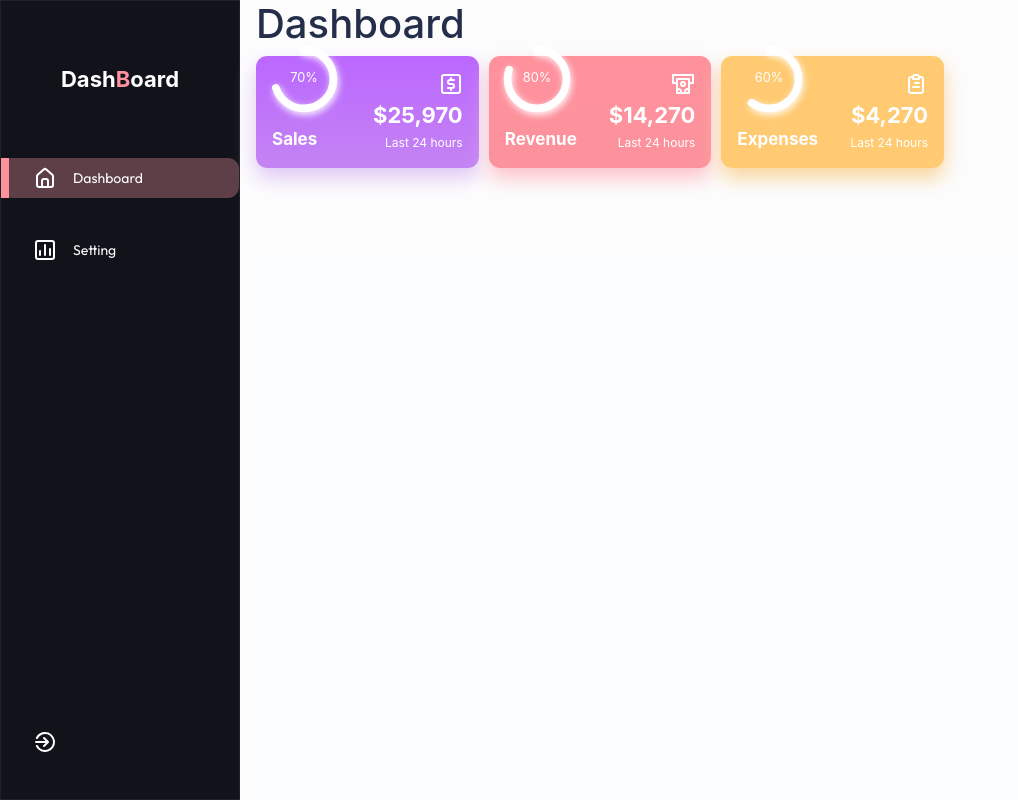
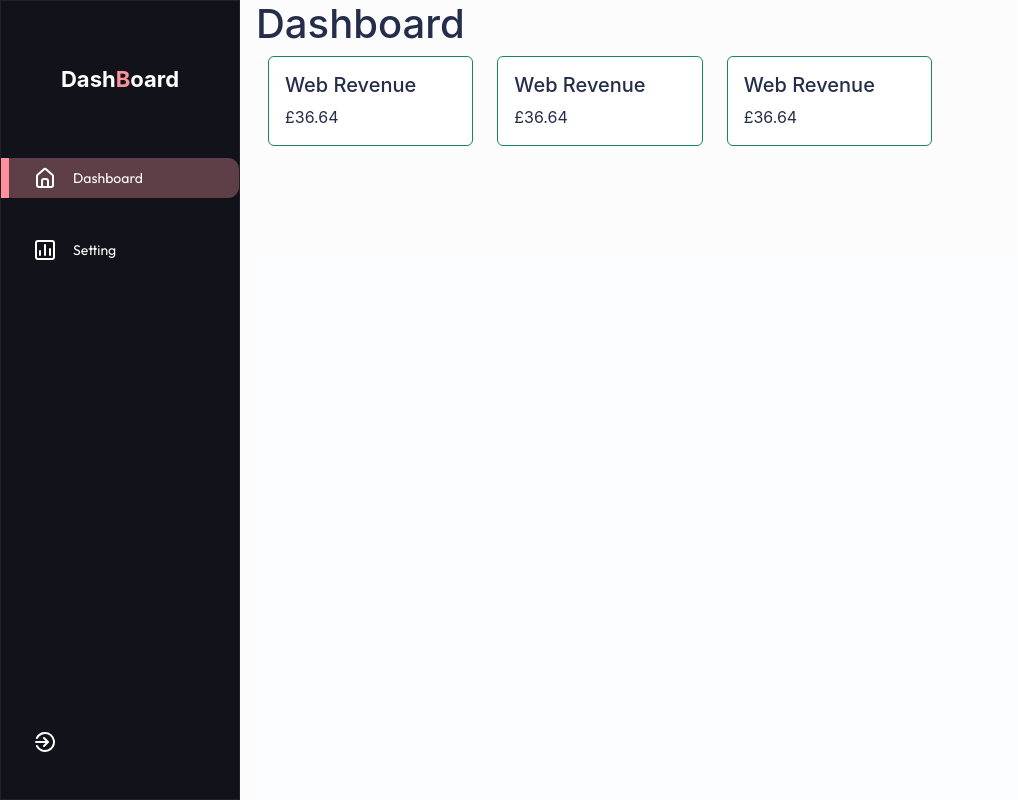
Before and after one commit to iamrealfarhanbd/b2bDashboard, a React (Create React App) app: page / in a window 1280 px wide. Shown: the whole page, without its empty margins (0-1018 px from the left). Built offline with nearby package versions, Linux system fonts and the light colour scheme.

Commit message:
dashboard layout ready

```diff
--- a/src/Components/Card/Card.css
+++ b/src/Components/Card/Card.css
@@ -1,7 +1,7 @@
 .CompactCard {
   display: flex;
   flex: 1;
-  height: 7rem !important;
+  height: 10rem !important;
   border-radius: 0.7rem;
   color: white;
   padding: 1rem;
@@ -64,7 +64,7 @@
   width: 60%;
   height: 70vh;
   z-index: 9;
-  left: 13rem;
+  left: 20rem;
   border-radius: 1rem;
   display: flex;
   flex-direction: column;
--- a/src/Components/Card/Card.js
+++ /dev/null
@@ -1,127 +0,0 @@
-import React, { useState } from "react";
-import "./Card.css";
-import { CircularProgressbar } from "react-circular-progressbar";
-import "react-circular-progressbar/dist/styles.css";
-import { motion, AnimateSharedLayout } from "framer-motion";
-import { UilTimes } from "@iconscout/react-unicons";
-import Chart from "react-apexcharts";
-
-// parent Card
-
-const Card = (props) => {
-  const [expanded, setExpanded] = useState(false);
-  return (
-    <AnimateSharedLayout>
-      {expanded ? (
-        <ExpandedCard param={props} setExpanded={() => setExpanded(false)} />
-      ) : (
-        <CompactCard param={props} setExpanded={() => setExpanded(true)} />
-      )}
-    </AnimateSharedLayout>
-  );
-};
-
-// Compact Card
-function CompactCard({ param, setExpanded }) {
-  const Png = param.png;
-  return (
-    <motion.div
-      className="CompactCard"
-      style={{
-        background: param.color.backGround,
-        boxShadow: param.color.boxShadow,
-      }}
-      layoutId="expandableCard"
-      onClick={setExpanded}
-    >
-      <div className="radialBar">
-        <CircularProgressbar
-          value={param.barValue}
-          text={`${param.barValue}%`}
-        />
-        <span>{param.title}</span>
-      </div>
-      <div className="detail">
-        <Png />
-        <span>${param.value}</span>
-        <span>Last 24 hours</span>
-      </div>
-    </motion.div>
-  );
-}
-
-// Expanded Card
-function ExpandedCard({ param, setExpanded }) {
-  const data = {
-    options: {
-      chart: {
-        type: "area",
-        height: "auto",
-      },
-
-      dropShadow: {
-        enabled: false,
-        enabledOnSeries: undefined,
-        top: 0,
-        left: 0,
-        blur: 3,
-        color: "#000",
-        opacity: 0.35,
-      },
-
-      fill: {
-        colors: ["#fff"],
-        type: "gradient",
-      },
-      dataLabels: {
-        enabled: false,
-      },
-      stroke: {
-        curve: "smooth",
-        colors: ["white"],
-      },
-      tooltip: {
-        x: {
-          format: "dd/MM/yy HH:mm",
-        },
-      },
-      grid: {
-        show: true,
-      },
-      xaxis: {
-        type: "datetime",
-        categories: [
-          "2018-09-19T00:00:00.000Z",
-          "2018-09-19T01:30:00.000Z",
-          "2018-09-19T02:30:00.000Z",
-          "2018-09-19T03:30:00.000Z",
-          "2018-09-19T04:30:00.000Z",
-          "2018-09-19T05:30:00.000Z",
-          "2018-09-19T06:30:00.000Z",
-        ],
-      },
-    },
-  };
-
-  return (
-    <motion.div
-      className="ExpandedCard"
-      style={{
-        background: param.color.backGround,
-        boxShadow: param.color.boxShadow,
-      }}
-      layoutId="expandableCard"
-    >
-      <div style={{ alignSelf: "flex-end", cursor: "pointer", color: "white" }}>
-        <UilTimes onClick={setExpanded} />
-      </div>
-        <span>{param.title}</span>
-      <div className="chartContainer">
-        <Chart options={data.options} series={param.series} type="area" />
-      </div>
-      <span>Last 24 hours</span>
-    </motion.div>
-  );
-}
-
-export default Card;
--- /dev/null
+++ b/src/Components/Card/CardBox.js
@@ -0,0 +1,20 @@
+import React from "react";
+import { Col } from "react-bootstrap";
+import Card from "react-bootstrap/Card";
+
+const CardBox = ({ card }) => {
+  return (
+    <>
+      <Col md={4}>
+        <Card border="success" >
+          <Card.Body>
+            <Card.Title>{card.title}</Card.Title>
+            <Card.Text>{card.number}</Card.Text>
+          </Card.Body>
+        </Card>
+      </Col>
+    </>
+  );
+};
+
+export default CardBox;
--- a/src/Components/Cards/Cards.css
+++ b/src/Components/Cards/Cards.css
@@ -1,15 +1,15 @@
-.Cards {
+/* .Cards {
   display: flex;
   gap: 10px;
-}
+} */
 .parentContainer{
   width: 100%;
 }
 
 @media screen and (max-width: 1200px) {
-  .Cards{
+  /* .Cards{
     flex-direction: column;
-  }
+  } */
   .parentContainer{
     height: 9rem;
   }
@@ -17,7 +17,7 @@
 
 @media screen and (max-width: 768px)
 {
-  .Cards{
+  /* .Cards{
     width: 90%;
-  }
+  } */
 }
--- a/src/Components/Cards/Cards.js
+++ b/src/Components/Cards/Cards.js
@@ -2,26 +2,17 @@ import React from "react";
 import "./Cards.css";
 import { cardsData } from "../../Data/Data";
 
-import Card from "../Card/Card";
+import CardBox from "../Card/CardBox";
+import {  Container, Row } from "react-bootstrap";
 
 const Cards = () => {
   return (
-    <div className="Cards">
-      {cardsData.map((card, id) => {
-        return (
-          <div className="parentContainer" key={id}>
-            <Card
-              title={card.title}
-              color={card.color}
-              barValue={card.barValue}
-              value={card.value}
-              png={card.png}
-              series={card.series}
-            />
-          </div>
-        );
-      })}
-    </div>
+      <Container>
+        <Row>
+        {cardsData.map((card, id) =><CardBox card={card}/> )}
+        </Row>
+      </Container>
+
   );
 };
 
--- a/src/Data/Data.js
+++ b/src/Data/Data.js
@@ -44,53 +44,22 @@ export const SidebarData = [
 // Analytics Cards Data
 export const cardsData = [
   {
-    title: "Sales",
-    color: {
-      backGround: "linear-gradient(180deg, #bb67ff 0%, #c484f3 100%)",
-      boxShadow: "0px 10px 20px 0px #e0c6f5",
-    },
-    barValue: 70,
-    value: "25,970",
-    png: UilUsdSquare,
-    series: [
-      {
-        name: "Sales",
-        data: [31, 40, 28, 51, 42, 109, 100],
-      },
-    ],
+    id:"1",
+    title: "Web Revenue",
+    number: "£36.64",
+    percentage:"12.0%"
   },
   {
-    title: "Revenue",
-    color: {
-      backGround: "linear-gradient(180deg, #FF919D 0%, #FC929D 100%)",
-      boxShadow: "0px 10px 20px 0px #FDC0C7",
-    },
-    barValue: 80,
-    value: "14,270",
-    png: UilMoneyWithdrawal,
-    series: [
-      {
-        name: "Revenue",
-        data: [10, 100, 50, 70, 80, 30, 40],
-      },
-    ],
+    id:"2",
+    title: "Web Revenue",
+    number: "£36.64",
+    percentage:"12.0%"
   },
   {
-    title: "Expenses",
-    color: {
-      backGround:
-        "linear-gradient(rgb(248, 212, 154) -146.42%, rgb(255 202 113) -46.42%)",
-      boxShadow: "0px 10px 20px 0px #F9D59B",
-    },
-    barValue: 60,
-    value: "4,270",
-    png: UilClipboardAlt,
-    series: [
-      {
-        name: "Expenses",
-        data: [10, 25, 15, 30, 12, 15, 20],
-      },
-    ],
+    id:"3",
+    title: "Web Revenue",
+    number: "£36.64",
+    percentage:"12.0%"
   },
 ];
 
```
